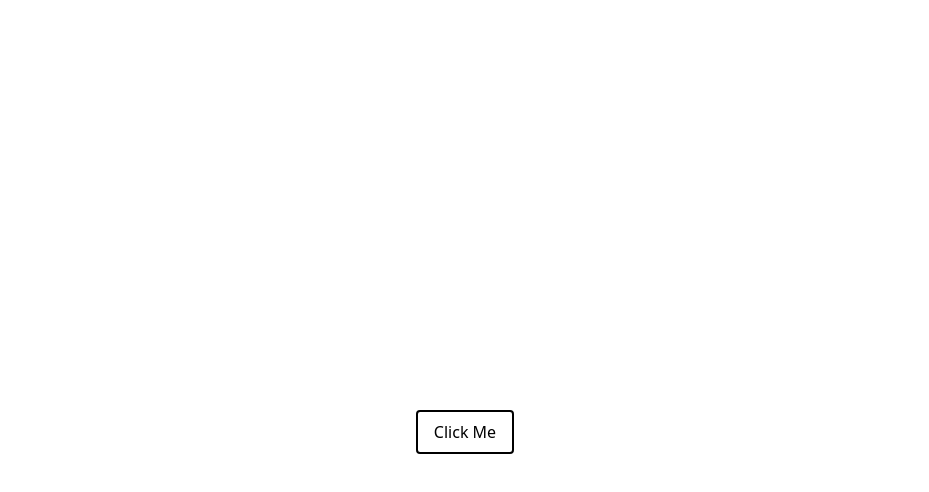
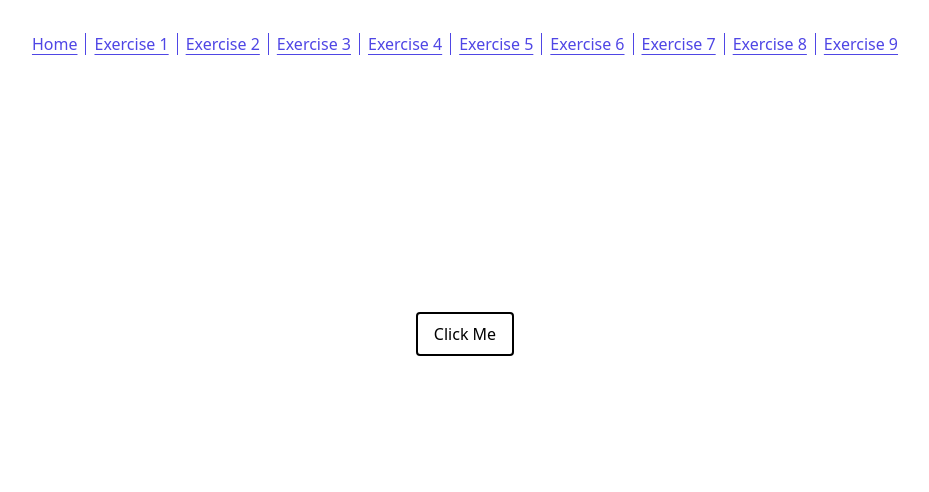
Before and after one commit to MugaboDenys/react-intro-exercises, a React (Vite) app: page / in a window 1280 px wide. Shown: the top 492 px of the page, without its empty margins (175-1104 px from the left). Built offline with nearby package versions, Linux system fonts and the light colour scheme.

Commit message:
added a navbar

```diff
--- a/src/App.jsx
+++ b/src/App.jsx
@@ -6,9 +6,23 @@ function App() {
     window.alert("Clicked!")
   }
 
+  const genLinks = () =>{
+    let arr = []
+    for(let i = 0; i< 10; i++){
+      arr.push({text : `Exercise ${i}`, link: `/exercise${i}`})
+    }
+    return arr;
+  }
+
+  const array = genLinks()
   return (
-    <div className="h-screen flex items-center justify-center">
-      <button onClick={handleClick} className="py-2 px-4 border-2 border-black rounded">Click Me</button>
+    <div className="h-screen flex flex-col items-center ">
+      <div>
+        {array.map((item, index)=>(
+          <a key={index} href={item.link} className={`px-2 underline underline-offset-4 ${!index == 0 && "border-indigo-600 border-l"} text-indigo-600 `} >{index == 0 ? "Home" : item.text}</a>
+        ))}
+      </div>
+      <button onClick={handleClick} className="py-2 px-4 border-2 mt-64 border-black rounded">Click Me</button>
     </div>
   )
 }
--- /dev/null
+++ b/src/pages/exercise2.jsx
@@ -0,0 +1,7 @@
+const exercise2 = () => {
+    return (
+        <div></div>
+     );
+}
+
+export default exercise2;
```
